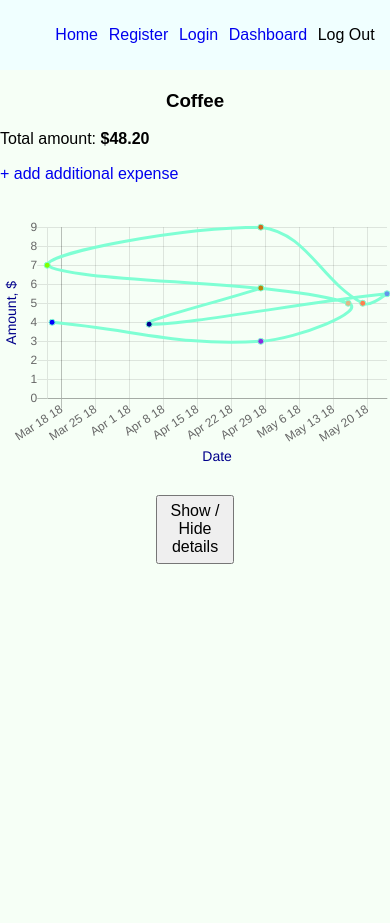
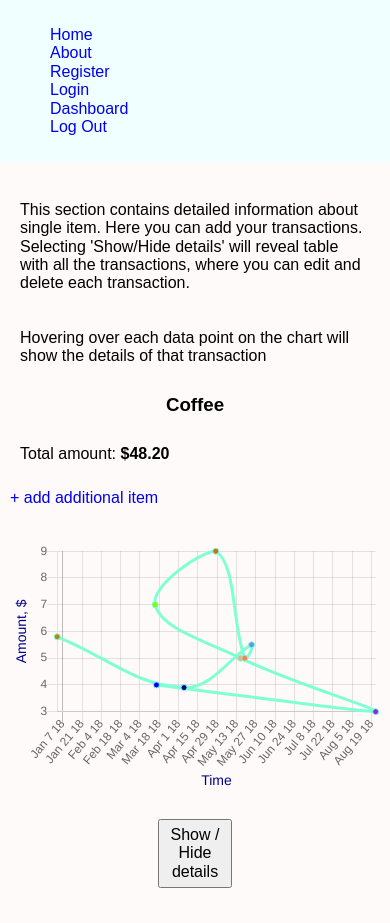
Before and after one commit to NG-SF/cost-curious-client, a React app: page /api/00 in a window 390 px wide. Before the commit the page ends 844 px from the top, so only its background shows below. Built offline with nearby package versions, Linux system fonts and the light colour scheme.

Commit message:
add description and images

```diff
--- a/src/actions/items.js
+++ b/src/actions/items.js
@@ -2,6 +2,13 @@ export const ADD_DSBRD_ITEM = 'ADD_DSBRD_ITEM';
 export const addDashboardItem = (name = '') => ({
   type: ADD_DSBRD_ITEM,
   name
+});
+
+export const ADD_CHART_DATA = 'ADD_CHART_DATA';
+export const addChartData = (id, data = []) => ({
+  type: ADD_CHART_DATA,
+  id,
+  data
 });
 
 export const EDIT_DSBRD_ITEM = 'EDIT_DSBRD_ITEM';
--- a/src/components/App/App.js
+++ b/src/components/App/App.js
@@ -4,21 +4,32 @@ import './App.css';
 class App extends Component {
   render() {
     return (
-      <div className="App">
-          <h1 className="App-title">Cost Curious</h1>
+      <main className="App">
+          <h1 className="App-title">Cost Curious App</h1>
+          <img src="./images/curious.jpg" alt="questions clipart" width='300'/>
 
-          <p>Have you ever thought about how much money do you spend on some items, say in one month? It is easy to know how much money is spent on large purchases and items, because,well, they are large and not frequent. For example, let's take rent expenses, quite painful topic here in San Francisco. You know exactly how much you pay for the rent in a month, and it is easy to calculate how much you pay for rent in a year. </p>
-          <p>It is quite different story with smaller purchases, like coffee. </p>
-
-          <h3>Articles on saving:</h3>
-
+        <section id='about'>
+        <h1>About</h1>
+          <p>There are many articles that try to teach us how to manage our finanses better, with many tips and recommendations of changing our spending habits: 'buy this, not that' or 'do not buy that at all'. </p>
+          <p>One of the popular topics of such articles is coffee. Buying coffee vs making it at home. Does that really can make a difference? One of the articles argues it can:</p>
+          <blockquote cite="http://www.businessinsider.com/heres-how-much-money-you-could-save-by-making-coffee-at-home-2015-10">
+            <p>...if you opt to buy coffee at a cafe, you're spending between $5 and $25 a week — and thus, $20 to $100 a month, and between $240 and $1,200 a year — on coffee (while someone who brews at home is spending around $45 a year on coffee).</p>
+            <p>Yes, the difference between $45 and $1,200 is pretty stark, so obviously, making your own coffee is an opportunity to save some money.</p>
+            <footer>— <a href="http://www.businessinsider.com/heres-how-much-money-you-could-save-by-making-coffee-at-home-2015-10">read more...</a></footer>
+          </blockquote>
+          <p>These articles got me curious to know how much I spend on coffee and other smaller puchases. So I made this app to help me track the expenses of select items and see the results in nice charts.</p>
+          <p>This app can also be used to keep track of savings.</p>
+           <img src="./images/piggy.png" alt="savings clipart"/>
+          <h3>Articles on coffee and savings:</h3>
           <ol className='articles'>
             <li><a href="https://www.iwillteachyoutoberich.com/blog/save-on-coffee/" target="_blank" rel="noopener noreferrer">The psychology of cutting back on lattes</a></li>
             <li><a href="http://www.businessinsider.com/heres-how-much-money-you-could-save-by-making-coffee-at-home-2015-10" target="_blank" rel="noopener noreferrer">Here's how much money you could save by making coffee at home</a></li>
             <li><a href="http://college.usatoday.com/2016/10/10/money-101-starbucks-coffee-7-tips-to-save/" target="_blank" rel="noopener noreferrer">Money 101: How much is your Starbucks habit costing you? 7 tips to save on coffee</a></li>
+            <li><a href="https://moneyish.com/splurge/1-in-3-young-americans-spent-more-on-coffee-last-year-than-they-invested/">1-in-3 Young americans spent more on coffee last year than they invested</a></li>
+            <li><a href="https://www.theguardian.com/money/2018/jan/29/can-you-really-save-for-a-deposit-by-ditching-coffee-and-avocado-toast-i-tried-to-find-out">Can you really save for a deposit by ditching coffee and avocado toast? I tried to find out</a></li>
           </ol>
-
-    </div>
+          </section>
+    </main>
     );
   }
 }
--- a/src/components/Chart/Chart.js
+++ b/src/components/Chart/Chart.js
@@ -27,7 +27,7 @@ export default class JsChart extends React.Component {
                 }
                 },
               scaleLabel: {
-                labelString: 'Date',
+                labelString: 'Time',
                 display: true,
                 fontColor: 'darkblue',
                 fontSize: 14
@@ -35,8 +35,7 @@ export default class JsChart extends React.Component {
             }],
             yAxes: [{
                 ticks: {
-                    beginAtZero:true,
-                    stepSize: 1.0
+                    beginAtZero:false
                 },
                 scaleLabel: {
                 labelString: 'Amount, $',
@@ -60,7 +59,7 @@ export default class JsChart extends React.Component {
         },
         maintainAspectRatio: false
     }
-    };
+    }
   }
 
   render() {
@@ -68,6 +67,7 @@ export default class JsChart extends React.Component {
       <div>
         <Line data={this.state.chartData} options={this.state.chartOptions}
               width={550} height={250} />
+
       </div>
     );
   }
--- a/src/components/Dashboard/Dashboard.js
+++ b/src/components/Dashboard/Dashboard.js
@@ -5,10 +5,13 @@ import {addDashboardItem, removeDashboardItem, editDashboardItem} from '../../ac
 import './Dashboard.css';
 
 export class Dashboard extends React.Component {
-  state = {
-    clicked: false,
-    itemId: ''
-  };
+  constructor () {
+    super()
+    this.state = {
+      selected: false,
+      itemId: ''
+    }
+  }
 
 onSubmit(e) {
   e.preventDefault();
@@ -20,7 +23,7 @@ onSubmit(e) {
 }
 
 onClick(itemId) {
-  this.setState(() => ({clicked: true, itemId}));
+  this.setState(() => ({itemId, selected: true}));
 }
 
 onChangeName(e) {
@@ -29,7 +32,7 @@ onChangeName(e) {
 //console.log('name=========', name);
   this.props.editDashboardItem(this.state.itemId, name)
   this.textInput.value = '';
-  this.setState(() => ({clicked: false}));
+  this.setState(() => ({selected: false}));
 }
 
   render() {
@@ -38,13 +41,14 @@ onChangeName(e) {
 
       return (<div key={i}>
 
-              {this.state.clicked && this.state.itemId === item.id &&
+              {this.state.selected && this.state.itemId === item.id &&
+              <div className='editName-form'>
               <form onSubmit={(e) => this.onChangeName(e)}>
                 <label htmlFor='editItem'>Edit {item.description}</label>
                 <input type='text' name='editItem' id='editItem'
                  ref={input => this.textInput = input} />
                 <button type="submit">Update</button>
-                </form>}
+                </form></div>}
 
                 <Link to={`/api/${item.id}`}> <h2 className='item-descr'>{item.description}</h2> </Link>
 
@@ -54,11 +58,12 @@ onChangeName(e) {
     });
     return (
       <div className='add-container'>
-        <div className='add-form'>
+        <p>This section contains the list of item categories that you want to start collecting information about. Selecting each item will bring you to that individual item section.</p>
         <h3>My items</h3>
 
+        <div className='add-form'>
         <form onSubmit={(e) => this.onSubmit(e)}>
-          <label htmlFor='newItem'>Add new item</label>
+          <label htmlFor='newItem'>Add new category</label>
           <input type='text' name='newItem' id='newItem' ref={input => this.textInput = input} />
           <button type="submit" className='btn plus' >+</button>
         </form>
--- a/src/components/Header/Header.css
+++ b/src/components/Header/Header.css
@@ -6,8 +6,14 @@ nav {
 ul {
   list-style: none;
   display: flex;
-  justify-content: space-around;
+  flex-direction: row;
+  justify-content: space-evenly;
 }
-li {
- display: inline-block;
+
+@media screen and (max-width: 430px) {
+ nav ul {
+   flex-direction: column;
+   align-items: flex-start;
+ }
+
 }
--- a/src/components/Header/Header.js
+++ b/src/components/Header/Header.js
@@ -6,10 +6,11 @@ const Header = () => (
   <nav>
    <ul>
      <li><NavLink to='/' activeClassName='is-active' exact={true}>Home</NavLink></li>
+     <li><a href="/#about">About</a></li>
      <li><NavLink to='/register' activeClassName='is-active' exact={true}>Register</NavLink></li>
      <li><NavLink to='/login' activeClassName='is-active' exact={true}>Login</NavLink></li>
      <li><NavLink to='/api/dashboard' activeClassName='is-active'>Dashboard</NavLink></li>
-     <li>Log Out</li>
+     <li><NavLink to='/' activeClassName='is-active' exact={true}>Log Out</NavLink></li>
    </ul>
   </nav>
 );
--- a/src/components/ItemPage/ItemPage.js
+++ b/src/components/ItemPage/ItemPage.js
@@ -1,7 +1,7 @@
 import React from 'react';
 import {connect} from 'react-redux';
 import {Link} from 'react-router-dom';
-import {removeItem} from '../../actions/items';
+import {removeItem, addChartData} from '../../actions/items';
 import Chart from '../Chart/Chart';
 import moment from 'moment';
 import numeral from 'numeral';
@@ -42,17 +42,20 @@ export class ItemPage extends React.Component {
             <tr key={i}>
               <td>{amount}</td>
               <td>{date}</td>
-              <td><Link to={`/api/edit/${itemId}/${item.id}`}>Go</Link></td>
+              <td><Link to={`/api/edit/${itemId}/${item.id}`}>Edit</Link></td>
               <td><button className='btn' onClick={() => this.props.removeItem(itemId, id)}>Remove</button></td>
             </tr>);
     });
 
     return (
+      <section id='item-page'>
       <div className='itemPage-container' >
+      <p>This section contains detailed information about single item. Here you can add your transactions. Selecting 'Show/Hide details' will reveal table with all the transactions, where you can edit and delete each transaction. </p>
+      <p>Hovering over each data point on the chart will show the details of that transaction</p>
         <h3>{singleItem[0].description}</h3>
         <p>Total amount: <strong>{numeral(total/100).format('$0,0.00')}</strong> </p>
 
-        <Link to={`/api/create/${itemId}`}>+ add additional expense</Link>
+        <Link to={`/api/create/${itemId}`}>+ add additional item</Link>
         <br/> <br/> <br/>
 
         <Chart data={chartData} />
@@ -74,12 +77,14 @@ export class ItemPage extends React.Component {
               </table>
         }
       </div>
+      </section>
     );
   }
 }
 
 const mapStateToProps = state => ({items: state.items});
 const mapDispatchToProps = (dispatch) => ({
-    removeItem: (itemId, id) => dispatch(removeItem(itemId, id))
+    removeItem: (itemId, id) => dispatch(removeItem(itemId, id)),
+    addChartData: (id, data) => dispatch(addChartData(id, data))
   });
 export default connect(mapStateToProps, mapDispatchToProps)(ItemPage);
--- a/src/index.css
+++ b/src/index.css
@@ -6,7 +6,11 @@ body {
   margin: 0;
   padding: 0;
   font-family: sans-serif;
-  background-color:  rgb(246, 255, 246);
+  background-color: snow;
+}
+
+section {
+  padding: 20px;
 }
 
 .container {
@@ -17,3 +21,17 @@ body {
 h1 {
   text-align: center;
 }
+
+img {
+margin: 5px auto;
+display: block;
+}
+
+@media screen and (max-width: 430px) {
+  main, section, p, ol {
+    padding: 10px;
+  }
+  img {
+    width: 60%;
+  }
+}
--- a/src/reducers/filters.js
+++ /dev/null
@@ -1,23 +0,0 @@
-import moment from 'moment';
-
-const initialState = {
-    searchText: '',
-    startDate: moment().startOf('month'),
-    endDate: moment().endOf('month')
-  };
-
-export default (state = initialState, action) => {
-  switch (action.type) {
-    case 'SET_TEXT_FILTER':
-      return {...state, searchText: action.text};
-
-    case 'SET_START_DATE':
-      return {...state, startDate: action.startDate};
-
-    case 'SET_END_DATE':
-      return {...state, endDate: action.endDate};
-
-    default:
-    return state;
-  }
-};
--- a/src/reducers/items.js
+++ b/src/reducers/items.js
@@ -1,4 +1,4 @@
-import {ADD_DSBRD_ITEM, EDIT_DSBRD_ITEM, REMOVE_DSBRD_ITEM, ADD_ITEM, REMOVE_ITEM, EDIT_ITEM} from '../actions/items';
+import {ADD_DSBRD_ITEM, EDIT_DSBRD_ITEM, REMOVE_DSBRD_ITEM, ADD_ITEM, REMOVE_ITEM, EDIT_ITEM, ADD_CHART_DATA} from '../actions/items';
 
 let itemId = (Math.random() * 40).toString();
 let seedData = [ {
@@ -11,7 +11,7 @@ let seedData = [ {
   }, {
     id: itemId,
     amount: 300,
-    createdAt: 1524950400000
+    createdAt: 1534950400000
   }, {
     id: itemId,
     amount: 500,
@@ -39,7 +39,7 @@ let seedData = [ {
   }, {
     id: itemId,
     amount: 580,
-    createdAt: 1524950400000
+    createdAt: 1514990400000
   }
   ]
 }, {
@@ -65,6 +65,47 @@ let seedData = [ {
     id: '007',
     amount: 1200,
     createdAt: 1522151900000
+  }
+  ]
+}, {
+  id: '02',
+  description: 'Saving for vacation',
+  history: [ {
+    id: itemId,
+    amount: 2000,
+    createdAt: 1521240500000
+  }, {
+    id: itemId,
+    amount: 3000,
+    createdAt: 1524950400000
+  }, {
+    id: itemId,
+    amount: 1500,
+    createdAt: 1526440400000
+  },  {
+    id: '000',
+    amount: 5000,
+    createdAt: 1521149500000
+  }, {
+    id: '001',
+    amount: 40000,
+    createdAt: 1523940400000
+  }, {
+    id: '002',
+    amount: 5500,
+    createdAt: 1526750400000
+  }, {
+    id: itemId,
+    amount: 2550,
+    createdAt: 1527140500000
+  }, {
+    id: itemId,
+    amount: 3900,
+    createdAt: 1522950400000
+  }, {
+    id: itemId,
+    amount: 5800,
+    createdAt: 1525950400000
   }
   ]
 }
@@ -146,6 +187,16 @@ export default (state = seedData, action) => {
       });
       return newState;
 
+    case ADD_CHART_DATA:
+      objToUpdate = state.filter(el => el.id === action.id);
+      newObj = Object.assign({}, objToUpdate[0], { chartData: action.data });
+      newState = state.map(item => {
+        if(item.id === action.itemId) {
+        return newObj;
+      }
+        return item;
+      });
+      return newState;
     default:
     return state;
   }
--- a/src/routers/AppRouter.js
+++ b/src/routers/AppRouter.js
@@ -16,6 +16,7 @@ const AppRouter = () => (
     <Header />
     <Switch>
       <Route path='/' component={App} exact={true} />
+      <Route path='/#about' component={App} exact={true} />
       <Route path='/api/dashboard' component={Dashboard} />
       <Route path="/api/create/:id" component={AddItem} />
       <Route path="/api/edit/:itemId/:id" component={EditItem} />
--- a/src/store.js
+++ b/src/store.js
@@ -1,12 +1,10 @@
 import {createStore, combineReducers} from 'redux';
 import itemsReducer from './reducers/items';
-import filtersReducer from './reducers/filters';
 
 
 export default createStore(
  combineReducers({
-    items: itemsReducer,
-    filters: filtersReducer
+    items: itemsReducer
   }),
   window.__REDUX_DEVTOOLS_EXTENSION__ && window.__REDUX_DEVTOOLS_EXTENSION__()
 );
```
Also changed, not shown: src/actions/filters.js (deleted, +0 -17 lines), public/images/curious.jpg (added), public/images/piggy.png.
